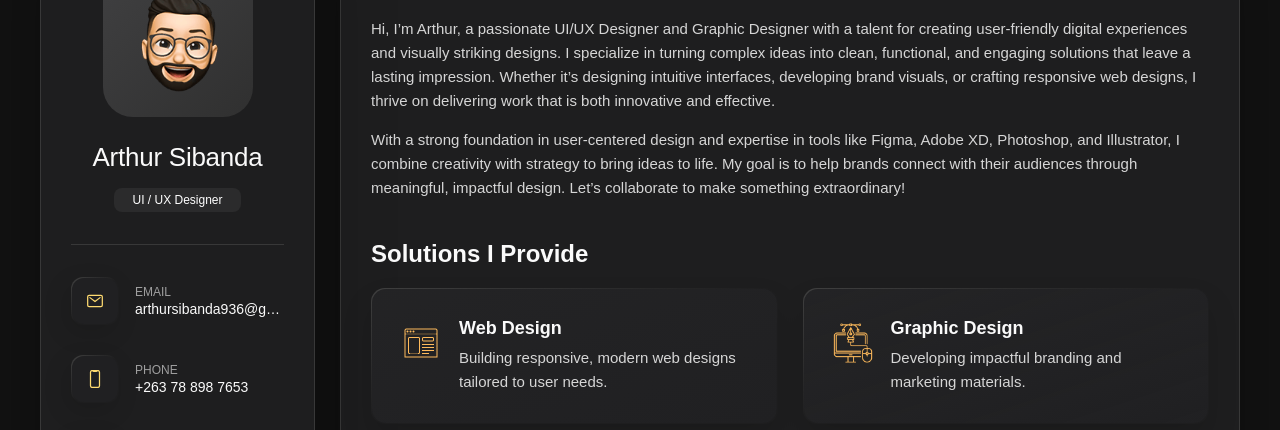
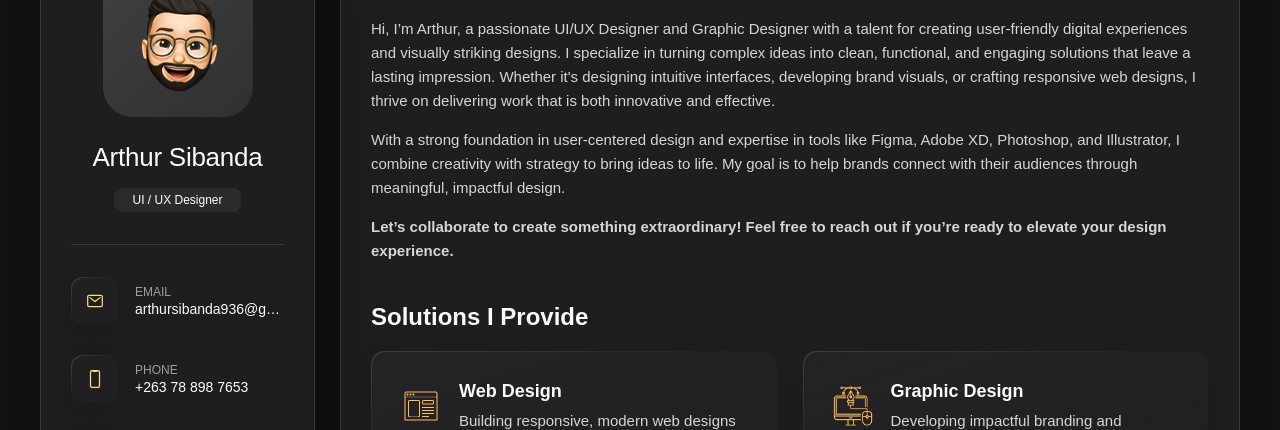
Before and after one commit to arthur-sibanda/my-portfolio, a plain HTML site: page index.html in a window 1280 px wide. Both pictures are taken after a click on the button "About". Shown: the part 151-581 px from the top of the page. Drawn offline with nearby package versions, Linux system fonts and the light colour scheme; files whose address does not match are found by name.

Commit message:
update code

```diff
--- a/index.html
+++ b/index.html
@@ -211,12 +211,14 @@
 
           <section class="about-text">
             <p>
-              Hi, I’m Arthur, a passionate UI/UX Designer and Graphic Designer with a talent for creating user-friendly digital experiences and visually striking designs. I specialize in turning complex ideas into clean, functional, and engaging solutions that leave a lasting impression. Whether it’s designing intuitive interfaces, developing brand visuals, or crafting responsive web designs, I thrive on delivering work that is both innovative and effective.
+              Hi, I’m Arthur, a passionate UI/UX Designer and Graphic Designer with a talent for creating user-friendly digital experiences and visually striking designs. I specialize in turning complex ideas into clean, functional, and engaging solutions that leave a lasting impression. Whether it's designing intuitive interfaces, developing brand visuals, or crafting responsive web designs, I thrive on delivering work that is both innovative and effective.
             </p>
 
             <p>
-              With a strong foundation in user-centered design and expertise in tools like Figma, Adobe XD, Photoshop, and Illustrator, I combine creativity with strategy to bring ideas to life. My goal is to help brands connect with their audiences through meaningful, impactful design. Let’s collaborate to make something extraordinary!
+              With a strong foundation in user-centered design and expertise in tools like Figma, Adobe XD, Photoshop, and Illustrator, I combine creativity with strategy to bring ideas to life. My goal is to help brands connect with their audiences through meaningful, impactful design.
             </p>
+
+            <p><strong>Let’s collaborate to create something extraordinary! Feel free to reach out if you’re ready to elevate your design experience.</strong></p>
           </section>
 
 
```
